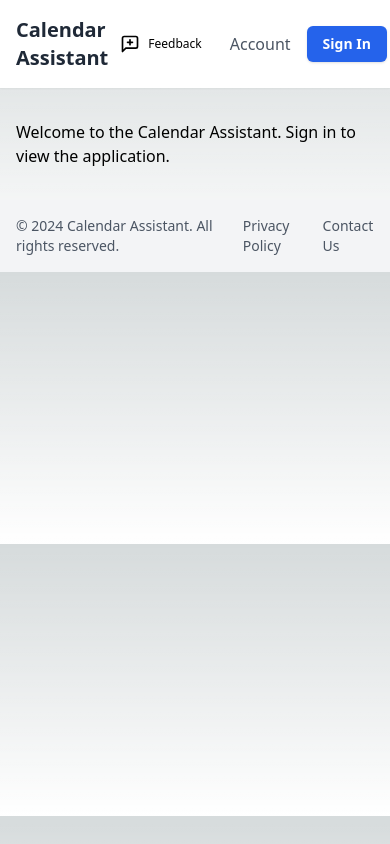
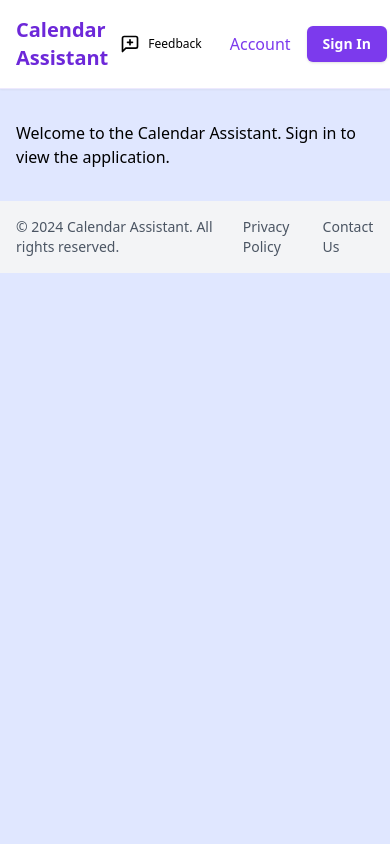
Before and after one commit to henrysoysa/task-calendar-assistant, a Next.js app: page / in a window 390 px wide. Built offline with nearby package versions, Linux system fonts and the light colour scheme; no server answers.

Commit message:
updated colour scheme of the site and addressed some calendar view functionality issue when adjusting to mobile view

```diff
--- a/app/globals.css
+++ b/app/globals.css
@@ -2,95 +2,128 @@
 @tailwind components;
 @tailwind utilities;
 
-:root {
-  --foreground-rgb: 0, 0, 0;
-  --background-start-rgb: 214, 219, 220;
-  --background-end-rgb: 255, 255, 255;
-}
+@layer base {
+  /* Default Light Theme */
+  :root {
+    --background: 0 0% 100%;
+    --foreground: 240 10% 3.9%;
 
-body {
-  color: rgb(var(--foreground-rgb));
-  background: linear-gradient(
-      to bottom,
-      transparent,
-      rgb(var(--background-end-rgb))
-    )
-    rgb(var(--background-start-rgb));
-}
+    /* Primary Colors - Using Violet */
+    --primary: 250 89% 65%;    /* Violet-500 #8b5cf6 */
+    --primary-foreground: 0 0% 98%;
 
-@layer utilities {
-  .text-balance {
-    text-wrap: balance;
+    /* Secondary Colors */
+    --secondary: 251 91% 95%;  /* Violet-100 #ede9fe */
+    --secondary-foreground: 250 43% 48%;  /* Violet-700 #6d28d9 */
+
+    /* Accent Colors */
+    --accent: 250 89% 65%;     /* Violet-500 #8b5cf6 */
+    --accent-foreground: 250 43% 48%;  /* Violet-700 #6d28d9 */
+
+    /* Muted Colors */
+    --muted: 250 5.9% 95%;
+    --muted-foreground: 250 3.8% 46.1%;
+
+    /* Card Colors */
+    --card: 0 0% 100%;
+    --card-foreground: 240 10% 3.9%;
+
+    /* Popover Colors */
+    --popover: 0 0% 100%;
+    --popover-foreground: 240 10% 3.9%;
+
+    /* Border Colors */
+    --border: 250 5.9% 90%;
+
+    /* Input Colors */
+    --input: 250 5.9% 90%;
+
+    /* Ring Color */
+    --ring: 250 89% 65%;    /* Violet-500 #8b5cf6 */
+
+    /* Calendar Event Colors */
+    --event-urgent: 0 84% 60%;      /* Red */
+    --event-high: 24 95% 64%;       /* Orange */
+    --event-medium: 48 96% 53%;     /* Yellow */
+    --event-low: 142 72% 29%;       /* Green */
+
+    /* Radius */
+    --radius: 0.5rem;
+  }
+
+  /* Dark Theme */
+  .dark {
+    --background: 240 10% 3.9%;
+    --foreground: 0 0% 98%;
+
+    /* Primary Colors - Using Violet */
+    --primary: 250 89% 65%;    /* Violet-500 #8b5cf6 */
+    --primary-foreground: 0 0% 98%;
+
+    /* Secondary Colors */
+    --secondary: 250 43% 48%;  /* Violet-700 #6d28d9 */
+    --secondary-foreground: 251 91% 95%;  /* Violet-100 #ede9fe */
+
+    /* Accent Colors */
+    --accent: 250 89% 65%;     /* Violet-500 #8b5cf6 */
+    --accent-foreground: 251 91% 95%;  /* Violet-100 #ede9fe */
+
+    /* Muted Colors */
+    --muted: 250 3.7% 15.9%;
+    --muted-foreground: 250 5% 64.9%;
+
+    /* Card Colors */
+    --card: 240 10% 3.9%;
+    --card-foreground: 0 0% 98%;
+
+    /* Popover Colors */
+    --popover: 240 10% 3.9%;
+    --popover-foreground: 0 0% 98%;
+
+    /* Border Colors */
+    --border: 250 3.7% 15.9%;
+
+    /* Input Colors */
+    --input: 250 3.7% 15.9%;
+
+    /* Ring Color */
+    --ring: 250 89% 65%;    /* Violet-500 #8b5cf6 */
+
+    /* Calendar Event Colors - Adjusted for dark mode */
+    --event-urgent: 0 84% 65%;      /* Brighter Red */
+    --event-high: 24 95% 69%;       /* Brighter Orange */
+    --event-medium: 48 96% 58%;     /* Brighter Yellow */
+    --event-low: 142 72% 34%;       /* Brighter Green */
   }
 }
 
-@layer base {
-  :root {
-    --background: 0 0% 100%;
-    --foreground: 240 10% 3.9%;
-    --card: 0 0% 100%;
-    --card-foreground: 240 10% 3.9%;
-    --popover: 0 0% 100%;
-    --popover-foreground: 240 10% 3.9%;
-    --primary: 240 5.9% 10%;
-    --primary-foreground: 0 0% 98%;
-    --secondary: 240 4.8% 95.9%;
-    --secondary-foreground: 240 5.9% 10%;
-    --muted: 240 4.8% 95.9%;
-    --muted-foreground: 240 3.8% 46.1%;
-    --accent: 240 4.8% 95.9%;
-    --accent-foreground: 240 5.9% 10%;
-    --destructive: 0 84.2% 60.2%;
-    --destructive-foreground: 0 0% 98%;
-    --border: 240 5.9% 90%;
-    --input: 240 5.9% 90%;
-    --ring: 240 10% 3.9%;
-    --chart-1: 12 76% 61%;
-    --chart-2: 173 58% 39%;
-    --chart-3: 197 37% 24%;
-    --chart-4: 43 74% 66%;
-    --chart-5: 27 87% 67%;
-    --radius: 0.5rem;
-  }
-  .dark {
-    --background: 240 10% 3.9%;
-    --foreground: 0 0% 98%;
-    --card: 240 10% 3.9%;
-    --card-foreground: 0 0% 98%;
-    --popover: 240 10% 3.9%;
-    --popover-foreground: 0 0% 98%;
-    --primary: 0 0% 98%;
-    --primary-foreground: 240 5.9% 10%;
-    --secondary: 240 3.7% 15.9%;
-    --secondary-foreground: 0 0% 98%;
-    --muted: 240 3.7% 15.9%;
-    --muted-foreground: 240 5% 64.9%;
-    --accent: 240 3.7% 15.9%;
-    --accent-foreground: 0 0% 98%;
-    --destructive: 0 62.8% 30.6%;
-    --destructive-foreground: 0 0% 98%;
-    --border: 240 3.7% 15.9%;
-    --input: 240 3.7% 15.9%;
-    --ring: 240 4.9% 83.9%;
-    --chart-1: 220 70% 50%;
-    --chart-2: 160 60% 45%;
-    --chart-3: 30 80% 55%;
-    --chart-4: 280 65% 60%;
-    --chart-5: 340 75% 55%;
-  }
+/* Calendar-specific styles */
+.fc-event {
+  border-radius: var(--radius);
+  transition: all 0.2s ease-in-out;
 }
 
-@layer base {
-  * {
-    @apply border-border;
-  }
-  body {
-    @apply bg-background text-foreground;
-  }
+.fc-event.priority-urgent {
+  background-color: hsl(var(--event-urgent));
+  border-color: hsl(var(--event-urgent));
 }
 
-/* Add these styles to your existing globals.css */
+.fc-event.priority-high {
+  background-color: hsl(var(--event-high));
+  border-color: hsl(var(--event-high));
+}
 
+.fc-event.priority-medium {
+  background-color: hsl(var(--event-medium));
+  border-color: hsl(var(--event-medium));
+}
+
+.fc-event.priority-low {
+  background-color: hsl(var(--event-low));
+  border-color: hsl(var(--event-low));
+}
+
+/* Mobile calendar styles remain the same */
 @media (max-width: 620px) {
   .mobile-calendar .fc-toolbar-title {
     font-size: 1.2em !important;
--- a/app/layout.tsx
+++ b/app/layout.tsx
@@ -27,7 +27,7 @@ export default function RootLayout({
     <ClerkProvider>
       <AuthProvider>
         <html lang="en">
-          <body className={`${geistSans.variable} ${geistMono.variable} antialiased`}>
+          <body className={`${geistSans.variable} ${geistMono.variable} antialiased bg-[#e0e7ff] min-h-screen`}>
             <Header />
             <main className="flex-grow container mx-auto px-4 py-8">
               {children}
--- a/app/page.tsx
+++ b/app/page.tsx
@@ -22,7 +22,7 @@ export default function Home() {
   if (userId) {
     return (
       <main>
-        <h3 className="text-2xl font-bold mb-4">Your Calendar Assistant</h3>
+        <h3 className="text-2xl font-bold mb-4">Your Calendar Overview</h3>
         <CalendarView />
       </main>
     );
--- a/components/add-event-button.tsx
+++ b/components/add-event-button.tsx
@@ -24,7 +24,7 @@ const AddEventButton: React.FC<AddEventButtonProps> = ({ onEventAdded }) => {
     <>
       <button
         onClick={() => setIsFormOpen(true)}
-        className="bg-black text-white py-2 px-4 rounded-md hover:bg-gray-800 transition-colors"
+        className="bg-violet-600 text-white py-2 px-4 rounded-md hover:bg-violet-700 transition-colors"
       >
         + Add Event
       </button>
--- a/components/header.tsx
+++ b/components/header.tsx
@@ -10,12 +10,12 @@ const Header: React.FC = () => {
   const { signOut, openSignIn } = useClerk();
 
   return (
-    <header className="bg-white shadow-sm">
+    <header className="bg-white shadow-sm border-b border-violet-100">
       <div className="container mx-auto px-4 py-4">
         <div className="flex justify-between items-center">
           <Link
             href="/"
-            className="text-xl font-bold text-gray-800 hover:text-gray-600 transition-colors"
+            className="text-xl font-bold text-violet-700 hover:text-violet-600 transition-colors"
           >
             Calendar Assistant
           </Link>
@@ -24,7 +24,7 @@ const Header: React.FC = () => {
             <FeedbackForm />
             <Link
               href="/account"
-              className="text-gray-600 hover:text-gray-900 transition-colors"
+              className="text-violet-600 hover:text-violet-800 transition-colors"
             >
               Account
             </Link>
@@ -34,7 +34,7 @@ const Header: React.FC = () => {
                 <Button
                   onClick={() => signOut()}
                   variant="ghost"
-                  className="text-gray-600 hover:text-gray-900"
+                  className="text-violet-600 hover:text-violet-800"
                 >
                   Sign Out
                 </Button>
@@ -43,7 +43,7 @@ const Header: React.FC = () => {
             <SignedOut>
               <Button
                 onClick={() => openSignIn()}
-                className="bg-blue-600 hover:bg-blue-700 text-white font-semibold"
+                className="bg-violet-600 hover:bg-violet-700 text-white font-semibold"
               >
                 Sign In
               </Button>
--- a/components/task-list.tsx
+++ b/components/task-list.tsx
@@ -27,13 +27,15 @@ interface Task {
 interface TaskListProps {
   refreshTrigger?: number;
   onTaskUpdate: () => void;
+  editingTask: Task | null;
+  isEditDialogOpen: boolean;
+  setIsEditDialogOpen: (isOpen: boolean) => void;
+  setEditingTask: (task: Task | null) => void;
 }
 
-const TaskList: React.FC<TaskListProps> = ({ refreshTrigger = 0, onTaskUpdate }) => {
+const TaskList: React.FC<TaskListProps> = ({ refreshTrigger = 0, onTaskUpdate, editingTask, isEditDialogOpen, setIsEditDialogOpen, setEditingTask }) => {
   const { userId } = useAuthContext();
   const [tasks, setTasks] = useState<Task[]>([]);
-  const [editingTask, setEditingTask] = useState<Task | null>(null);
-  const [isEditDialogOpen, setIsEditDialogOpen] = useState(false);
 
   useEffect(() => {
     if (userId) {
@@ -107,11 +109,11 @@ const TaskList: React.FC<TaskListProps> = ({ refreshTrigger = 0, onTaskUpdate })
       case 'COMPLETED':
         return <CheckCircle className="text-green-500" />;
       case 'IN_PROGRESS':
-        return <PlayCircle className="text-blue-500" />;
+        return <PlayCircle className="text-violet-500" />;
       case 'BLOCKED':
         return <XCircle className="text-red-500" />;
       default:
-        return <Circle className="text-gray-500" />;
+        return <Circle className="text-violet-300" />;
     }
   };
 
@@ -123,7 +125,7 @@ const TaskList: React.FC<TaskListProps> = ({ refreshTrigger = 0, onTaskUpdate })
       ) : (
         <ul className="space-y-4">
           {tasks.map((task) => (
-            <li key={task.id} className="p-4 border rounded-lg hover:bg-gray-50">
+            <li key={task.id} className="p-4 border border-violet-100 rounded-lg hover:bg-violet-50">
               <div className="flex items-center justify-between">
                 <div className="flex items-center gap-3">
                   {getStatusIcon(task.status)}
@@ -238,7 +240,7 @@ const TaskList: React.FC<TaskListProps> = ({ refreshTrigger = 0, onTaskUpdate })
                 <Button type="button" variant="outline" onClick={() => setIsEditDialogOpen(false)}>
                   Cancel
                 </Button>
-                <Button type="submit">
+                <Button type="submit" className="bg-violet-600 hover:bg-violet-700 text-white">
                   Save Changes
                 </Button>
               </div>
```
Also changed, not shown: components/calendar-view.tsx (+180 -9 lines).
